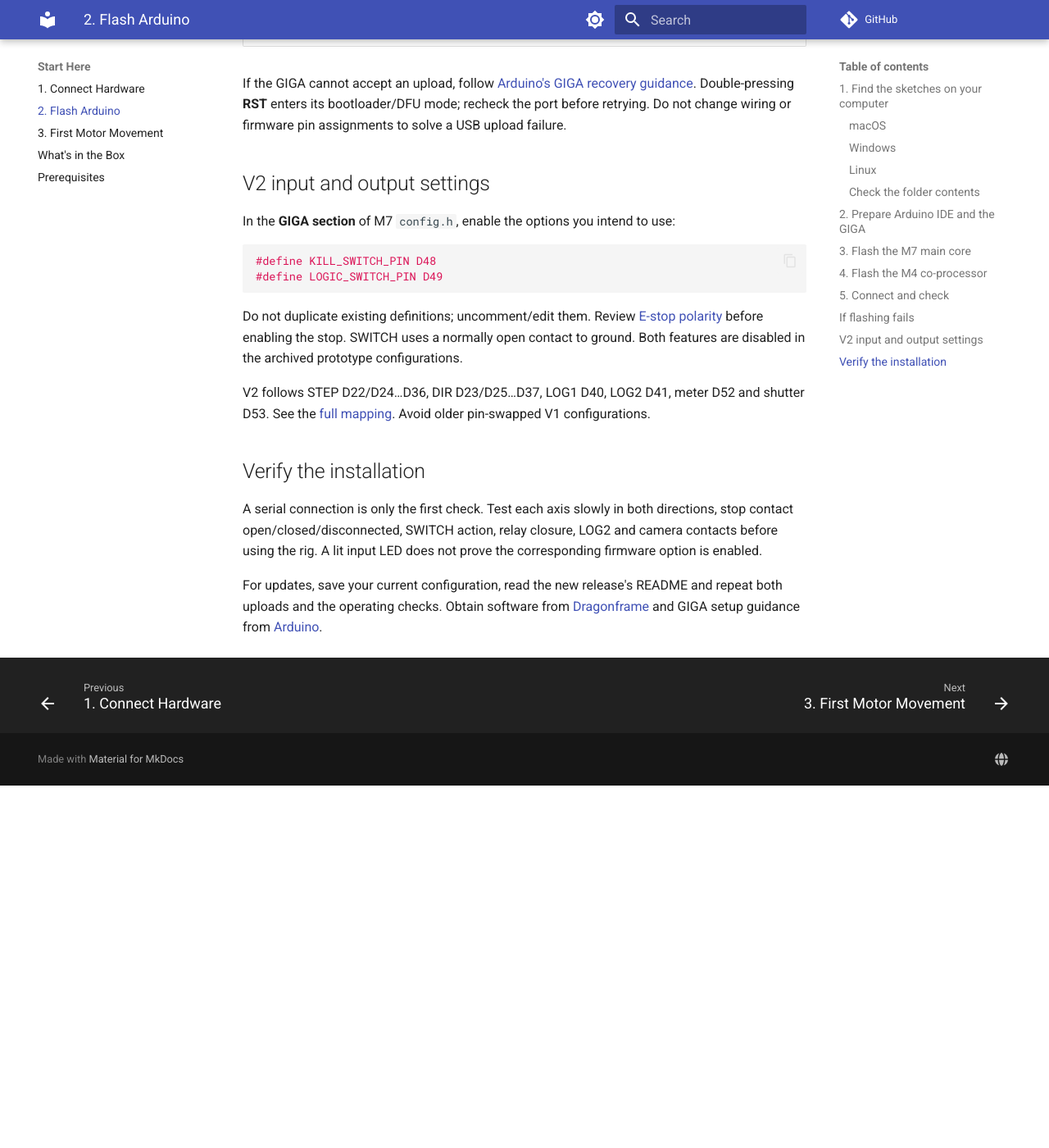
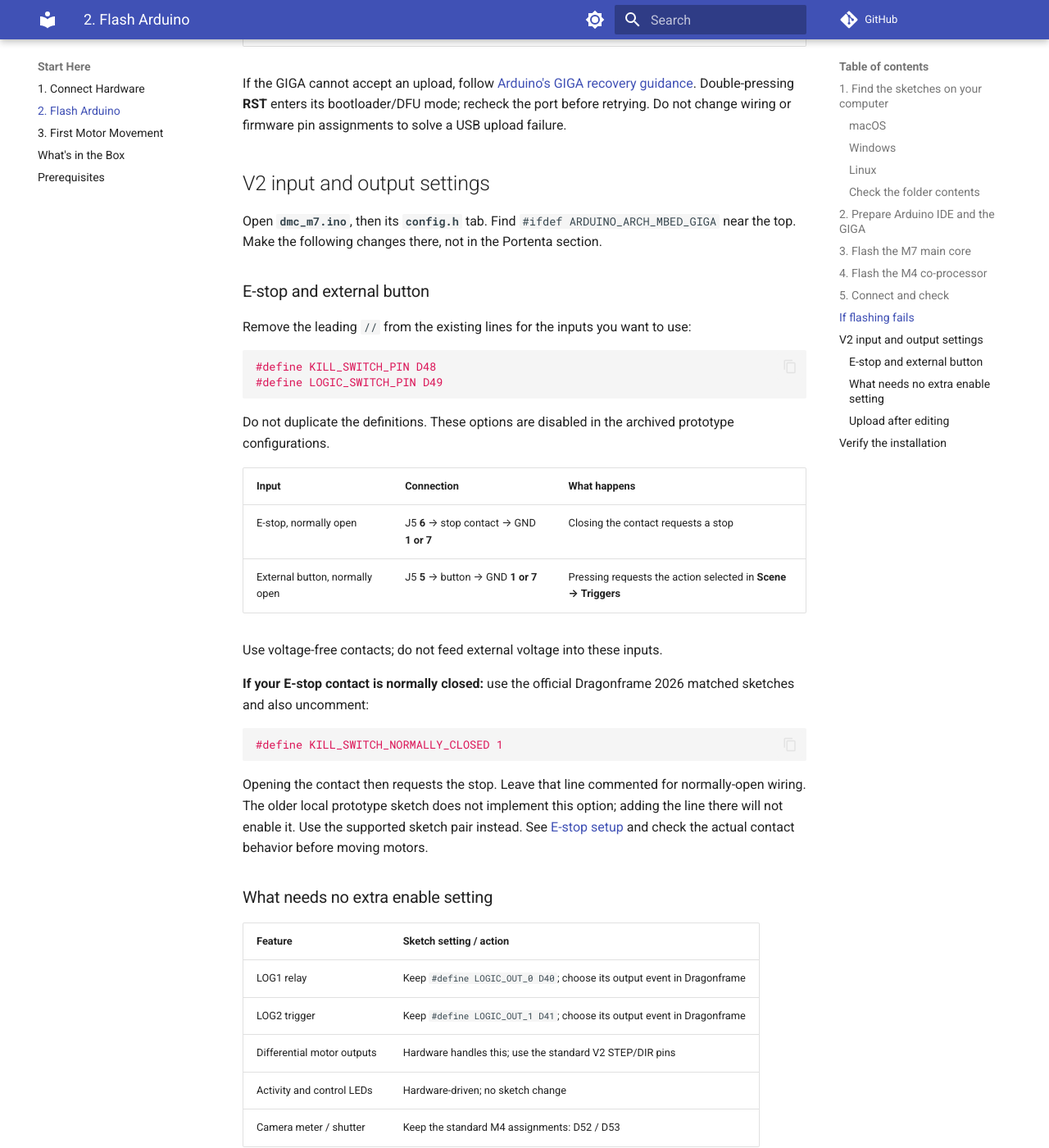
Before and after one commit to leepeffer/dmc-lite-shield-docs, an MkDocs documentation site: the page built from docs/setup/firmware.md, in a window 1280 px wide and 1400 px high, scrolled down 4245 px. Shown: the whole window at 82% size. Built offline with MkDocs 1.6.1 and Material for MkDocs 9.7.7, drawn with Linux system fonts in a browser that asks for light colours; comment, search, counter and statistics services are not loaded; before the commit the page ends 5203 px from its top, so only the background shows below that; some of the changed text lies outside the part shown.

Commit message:
Explain V2 input activation and sketch upload settings

````diff
--- a/docs/setup/firmware.md
+++ b/docs/setup/firmware.md
@@ -131,16 +131,51 @@
 
 ## V2 input and output settings
 
-In the **GIGA section** of M7 `config.h`, enable the options you intend to use:
+Open **`dmc_m7.ino`**, then its **`config.h`** tab. Find `#ifdef ARDUINO_ARCH_MBED_GIGA` near the top. Make the following changes there, not in the Portenta section.
+
+### E-stop and external button
+
+Remove the leading `//` from the existing lines for the inputs you want to use:
 
 ```cpp
 #define KILL_SWITCH_PIN D48
 #define LOGIC_SWITCH_PIN D49
 ```
 
-Do not duplicate existing definitions; uncomment/edit them. Review [E-stop polarity](estop.md) before enabling the stop. SWITCH uses a normally open contact to ground. Both features are disabled in the archived prototype configurations.
+Do not duplicate the definitions. These options are disabled in the archived prototype configurations.
 
-V2 follows STEP D22/D24…D36, DIR D23/D25…D37, LOG1 D40, LOG2 D41, meter D52 and shutter D53. See the [full mapping](../hardware/wiring.md#giga-signals-for-firmware-configuration). Avoid older pin-swapped V1 configurations.
+| Input | Connection | What happens |
+|---|---|---|
+| E-stop, normally open | J5 **6** → stop contact → GND **1 or 7** | Closing the contact requests a stop |
+| External button, normally open | J5 **5** → button → GND **1 or 7** | Pressing requests the action selected in **Scene → Triggers** |
+
+Use voltage-free contacts; do not feed external voltage into these inputs.
+
+**If your E-stop contact is normally closed:** use the official Dragonframe 2026 matched sketches and also uncomment:
+
+```cpp
+#define KILL_SWITCH_NORMALLY_CLOSED 1
+```
+
+Opening the contact then requests the stop. Leave that line commented for normally-open wiring. The older local prototype sketch does not implement this option; adding the line there will not enable it. Use the supported sketch pair instead. See [E-stop setup](estop.md) and check the actual contact behavior before moving motors.
+
+### What needs no extra enable setting
+
+| Feature | Sketch setting / action |
+|---|---|
+| LOG1 relay | Keep `#define LOGIC_OUT_0 D40`; choose its output event in Dragonframe |
+| LOG2 trigger | Keep `#define LOGIC_OUT_1 D41`; choose its output event in Dragonframe |
+| Differential motor outputs | Hardware handles this; use the standard V2 STEP/DIR pins |
+| Activity and control LEDs | Hardware-driven; no sketch change |
+| Camera meter / shutter | Keep the standard M4 assignments: D52 / D53 |
+
+No M4 edits are needed to enable these features. V2 uses STEP D22/D24…D36 and DIR D23/D25…D37. Do not use the older V1 pin-swapped configuration. See the [full pin mapping](../hardware/wiring.md#giga-signals-for-firmware-configuration).
+
+### Upload after editing
+
+With motor power off, save and **Upload** M7 with **Target core → Main core** and **Flash split → 1.5MB M7 + 0.5MB M4**. Verify alone does not install the changes.
+
+For a fresh setup or a firmware version change, upload the matching M4 as described above. If that matching M4 is already installed, changing only these M7 settings requires only the M7 upload. Reconnect Dragonframe and try the inputs before normal motion.
 
 ## Verify the installation
 
````
Also changed, not shown: docs/testing.md (+22 -0 lines).
